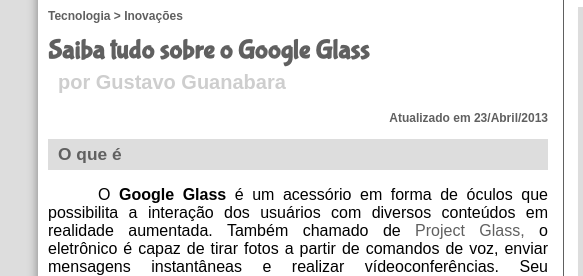
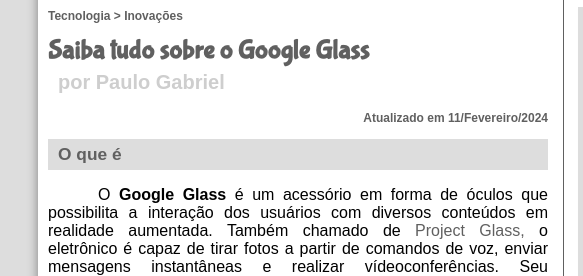
Before and after one commit to Gabriel-IDK/Site-Google-Glass, a plain HTML site: page index.html in a window 1280 px wide. Shown: the part 187-463 px from the top of the page, 142-725 px from the left. Drawn offline with Linux system fonts and the light colour scheme.

Commit message:
Update index.html

```diff
--- a/index.html
+++ b/index.html
@@ -48,8 +48,8 @@
                     <hgroup> <!--br = Quebra de linha--> <!--&nbsp; = Consta como uma barra de espaço apertado-->
                         <h3>Tecnologia > Inovações</h3>
                         <h1>Saiba tudo sobre o Google Glass</h1>
-                        <h2>por Gustavo Guanabara</h2>
-                        <h3 class="datewow">Atualizado em 23/Abril/2013</h3>
+                        <h2>por Paulo Gabriel</h2>
+                        <h3 class="datewow">Atualizado em 11/Fevereiro/2024</h3>
                     </hgroup>
                 </header>
 
```
